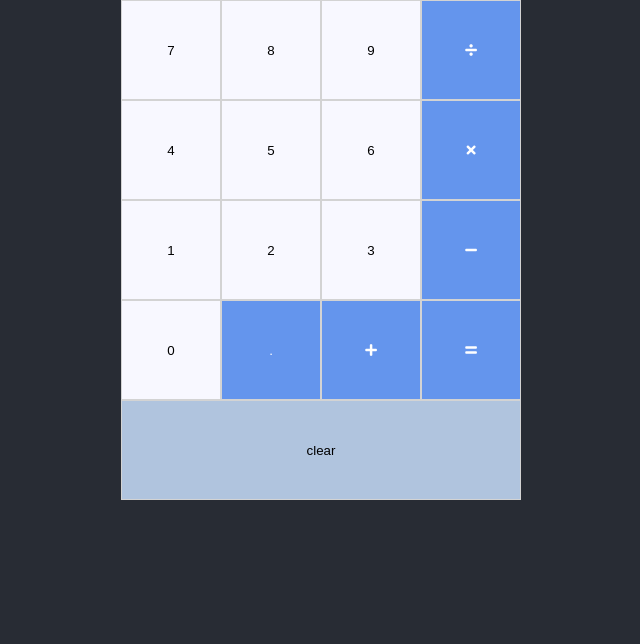
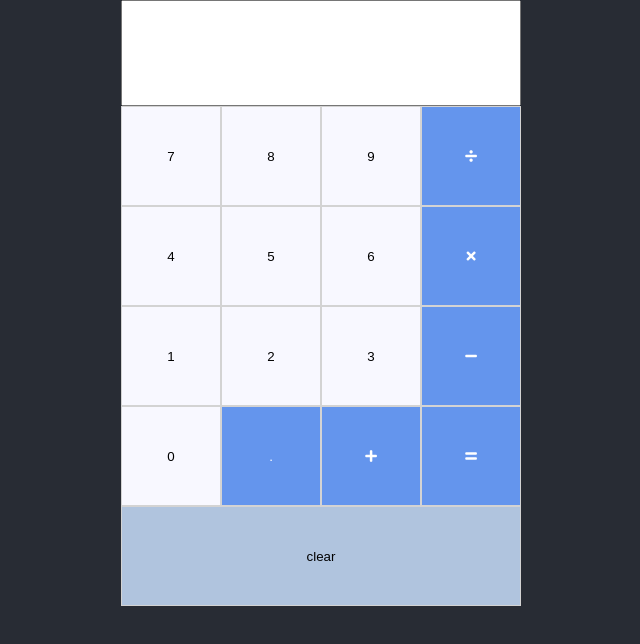
Before and after one commit to dsnair/calculator, a React (Create React App) app: page / in a window 1280 px wide. Shown: the top 644 px of the page, without its empty margins (319-959 px from the left). Built offline with nearby package versions, Linux system fonts and the light colour scheme.

Commit message:
render results of expression evaluation

```diff
--- a/src/App.css
+++ b/src/App.css
@@ -33,3 +33,9 @@ body {
   outline: none;
   border: 1px solid lightgrey;
 }
+
+.answer {
+  height: 100px;
+  width: 400px;
+  outline: none;
+}
--- a/src/App.js
+++ b/src/App.js
@@ -3,12 +3,27 @@ import math from 'mathjs'
 import './App.css'
 
 export default function App() {
-  const [exp, setExp] = useState('')
-  const handleExp = str => setExp(exp.concat(str))
-  const handleClear = () => setExp('')
-  const handleEqual = () => setExp(math.eval(exp))
+  const [expr, setExpr] = useState('')
 
-  const expBtn = [
+  const handleExpr = str => {
+    expr === 'Infinity' || expr === 'Err'
+      ? setExpr(str)
+      : setExpr(expr.concat(str))
+  }
+
+  const handleClear = () => setExpr('')
+
+  const handleEqual = () => {
+    try {
+      setExpr(math.eval(expr).toString())
+    } catch (err) {
+      if (err instanceof SyntaxError) {
+        setExpr('Err')
+      }
+    }
+  }
+
+  const exprBtn = [
     [7, 'number', '7'],
     [8, 'number', '8'],
     [9, 'number', '9'],
@@ -28,18 +43,22 @@ export default function App() {
 
   return (
     <div className="App">
-      {expBtn.map((btn, index) => (
+      <input readOnly value={expr} className="answer"/>
+
+      {exprBtn.map((btn, index) => (
         <button
-          onClick={() => handleExp(btn[2])}
+          onClick={() => handleExpr(btn[2])}
           className={btn[1]}
           key={index}
         >
           {btn[0]}
         </button>
       ))}
+
       <button onClick={() => handleEqual()} className="symbol">
         {<i className="fas fa-equals" />}
       </button>
+
       <button onClick={() => handleClear()} className="clear">
         clear
       </button>
```
